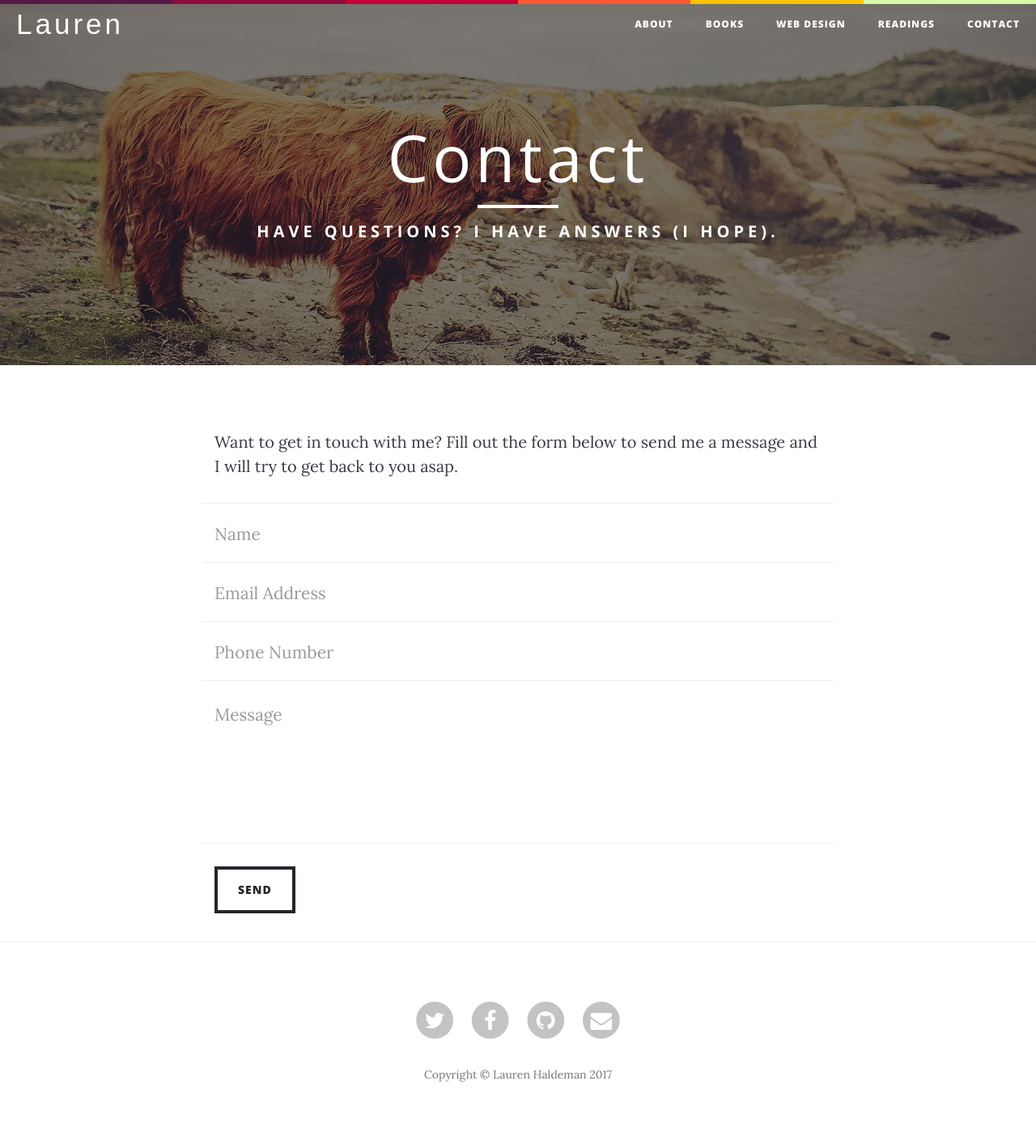
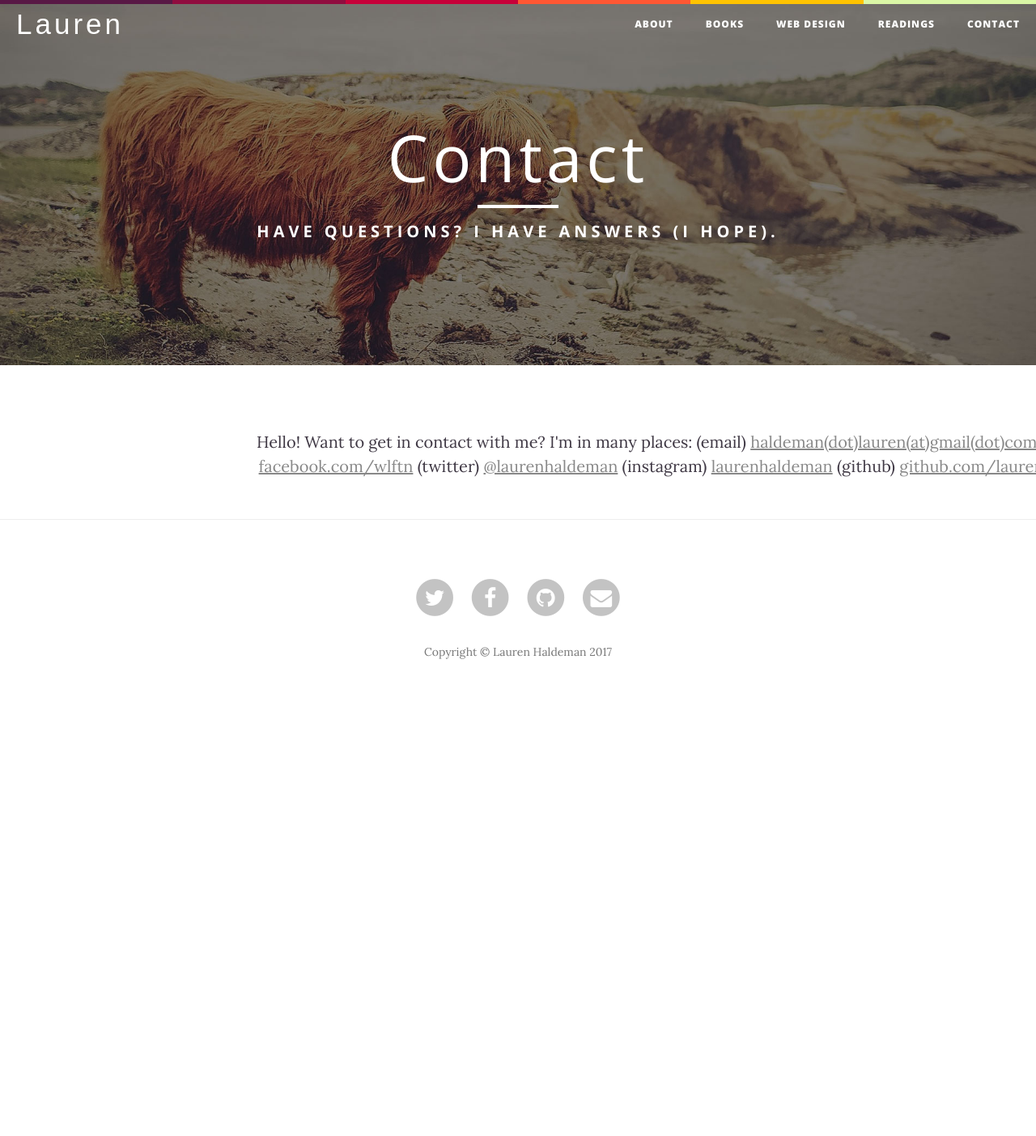
Before and after one commit to laurenhaldeman/laurenhaldeman.github.io, a Jekyll site: the page built from contact.html, in a window 1280 px wide. Shown: the whole page at 81% size. Built offline with Jekyll 4.4.1, drawn with Linux system fonts in a browser that asks for light colours; nearby versions of some CDN libraries; some web fonts are replaced; after the commit the page ends 900 px from its top, so only the background shows below that.

Commit message:
contact page text removal of php form

```diff
--- a/contact.html
+++ b/contact.html
@@ -5,45 +5,15 @@ drawn-title: "Contact"
 description: "Have questions? I have answers (I hope)."
 header-img: "img/contact-bg.jpg"
 ---
+<section class="textcenter">
+<div class="container">
+<p>Hello! Want to get in contact with me?
+I'm in many places:
 
-<p>Want to get in touch with me? Fill out the form below to send me a message and I will try to get back to you asap.</p>
-<!-- Contact Form - Enter your email address on line 19 of the mail/contact_me.php file to make this form work. -->
-<!-- WARNING: Some web hosts do not allow emails to be sent through forms to common mail hosts like Gmail or Yahoo. It's recommended that you use a private domain email address! -->
-<!-- NOTE: To use the contact form, your site must be on a live web host with PHP! The form will not work locally! -->
-<form name="sentMessage" id="contactForm" novalidate>
-    <div class="row control-group">
-        <div class="form-group col-xs-12 floating-label-form-group controls">
-            <label>Name</label>
-            <input type="text" class="form-control" placeholder="Name" id="name" required data-validation-required-message="Please enter your name.">
-            <p class="help-block text-danger"></p>
-        </div>
-    </div>
-    <div class="row control-group">
-        <div class="form-group col-xs-12 floating-label-form-group controls">
-            <label>Email Address</label>
-            <input type="email" class="form-control" placeholder="Email Address" id="email" required data-validation-required-message="Please enter your email address.">
-            <p class="help-block text-danger"></p>
-        </div>
-    </div>
-    <div class="row control-group">
-        <div class="form-group col-xs-12 floating-label-form-group controls">
-            <label>Phone Number</label>
-            <input type="tel" class="form-control" placeholder="Phone Number" id="phone" required data-validation-required-message="Please enter your phone number.">
-            <p class="help-block text-danger"></p>
-        </div>
-    </div>
-    <div class="row control-group">
-        <div class="form-group col-xs-12 floating-label-form-group controls">
-            <label>Message</label>
-            <textarea rows="5" class="form-control" placeholder="Message" id="message" required data-validation-required-message="Please enter a message."></textarea>
-            <p class="help-block text-danger"></p>
-        </div>
-    </div>
-    <br>
-    <div id="success"></div>
-    <div class="row">
-        <div class="form-group col-xs-12">
-            <button type="submit" class="btn btn-default">Send</button>
-        </div>
-    </div>
-</form>
+(email)  <a href="mailto:haldeman.lauren@gmail.com">haldeman(dot)lauren(at)gmail(dot)com</a>
+(facebook) <a href="https://www.facebook.com/wlftn">facebook.com/wlftn</a>
+(twitter) <a href="https://twitter.com/laurenhaldeman">@laurenhaldeman</a>
+(instagram) <a href="https://www.instagram.com/laurenhaldeman/">laurenhaldeman</a>
+(github) <a href="https://github.com/laurenhaldeman">github.com/laurenhaldeman</a>
+</section>
+</div>
```
